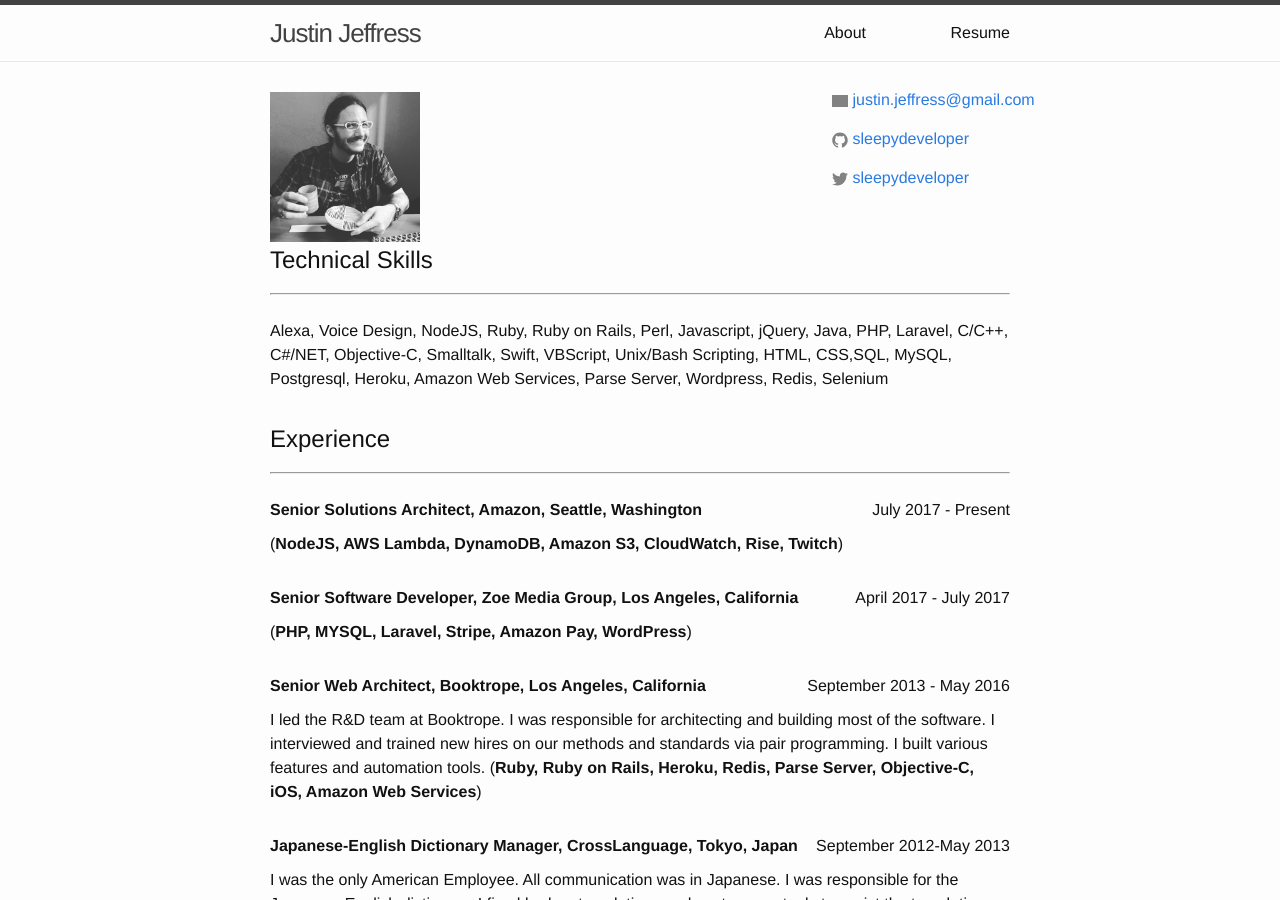
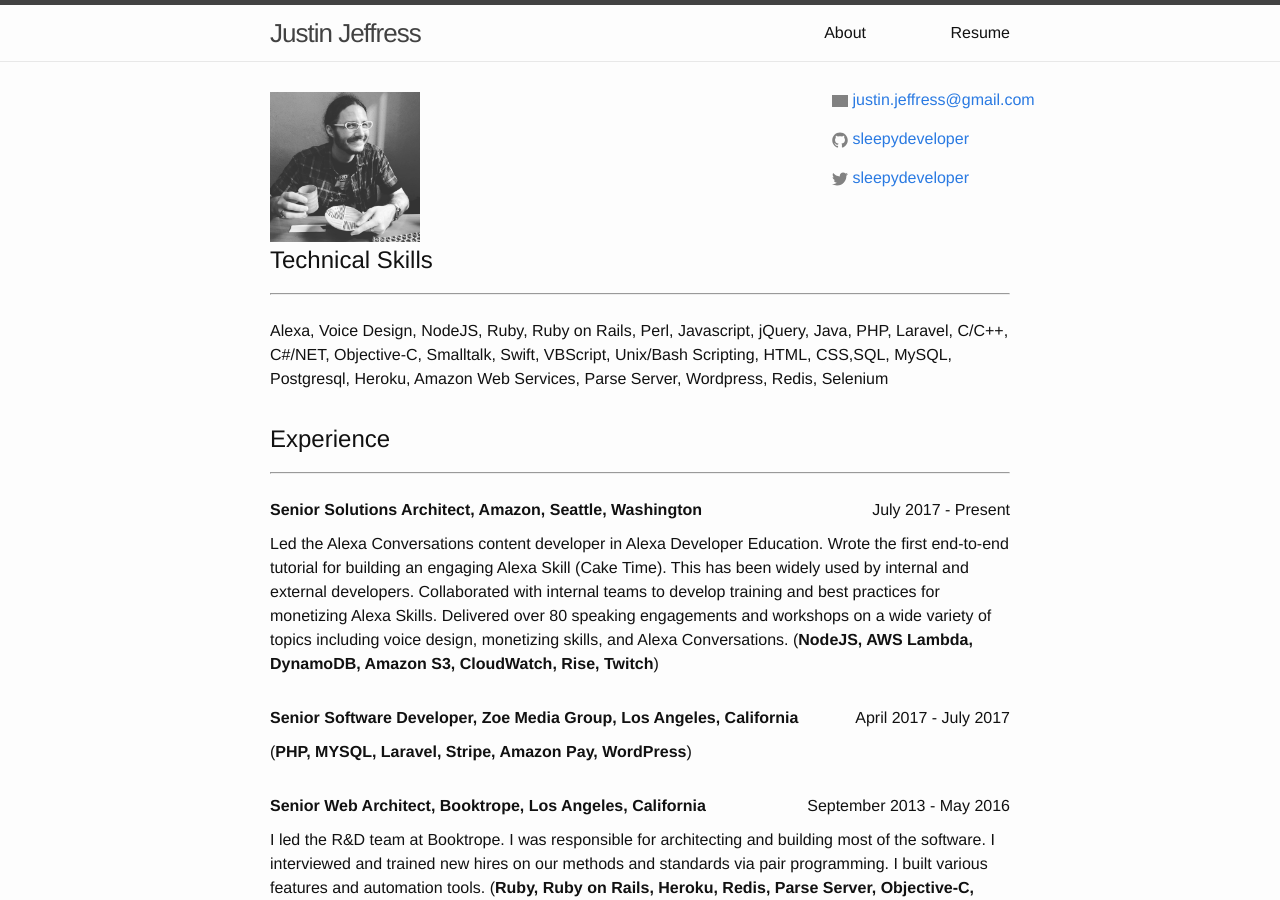
Before and after one commit to SleepyDeveloper/sleepydeveloper.github.io, a Jekyll site: the page built from resume.html, in a window 1280 px wide and 900 px high. Built offline with Jekyll 4.4.1, drawn with Linux system fonts in a browser that asks for light colours.

Commit message:
Updated work experience
Signed-off-by: Justin Jeffress <sleepydeveloper@gmail.com>

```diff
--- a/_data/work-experience.yml
+++ b/_data/work-experience.yml
@@ -2,7 +2,7 @@
   title: Senior Solutions Architect
   location: Seattle, Washington
   duration: July 2017 - Present
-  description:
+  description: Led the Alexa Conversations content developer in Alexa Developer Education. Wrote the first end-to-end tutorial for building an engaging Alexa Skill (Cake Time). This has been widely used by internal and external developers. Collaborated with internal teams to develop training and best practices for monetizing Alexa Skills. Delivered over 80 speaking engagements and workshops on a wide variety of topics including voice design, monetizing skills, and Alexa Conversations.
   technologies: NodeJS, AWS Lambda, DynamoDB, Amazon S3, CloudWatch, Rise, Twitch
 
 - company: Zoe Media Group
```
